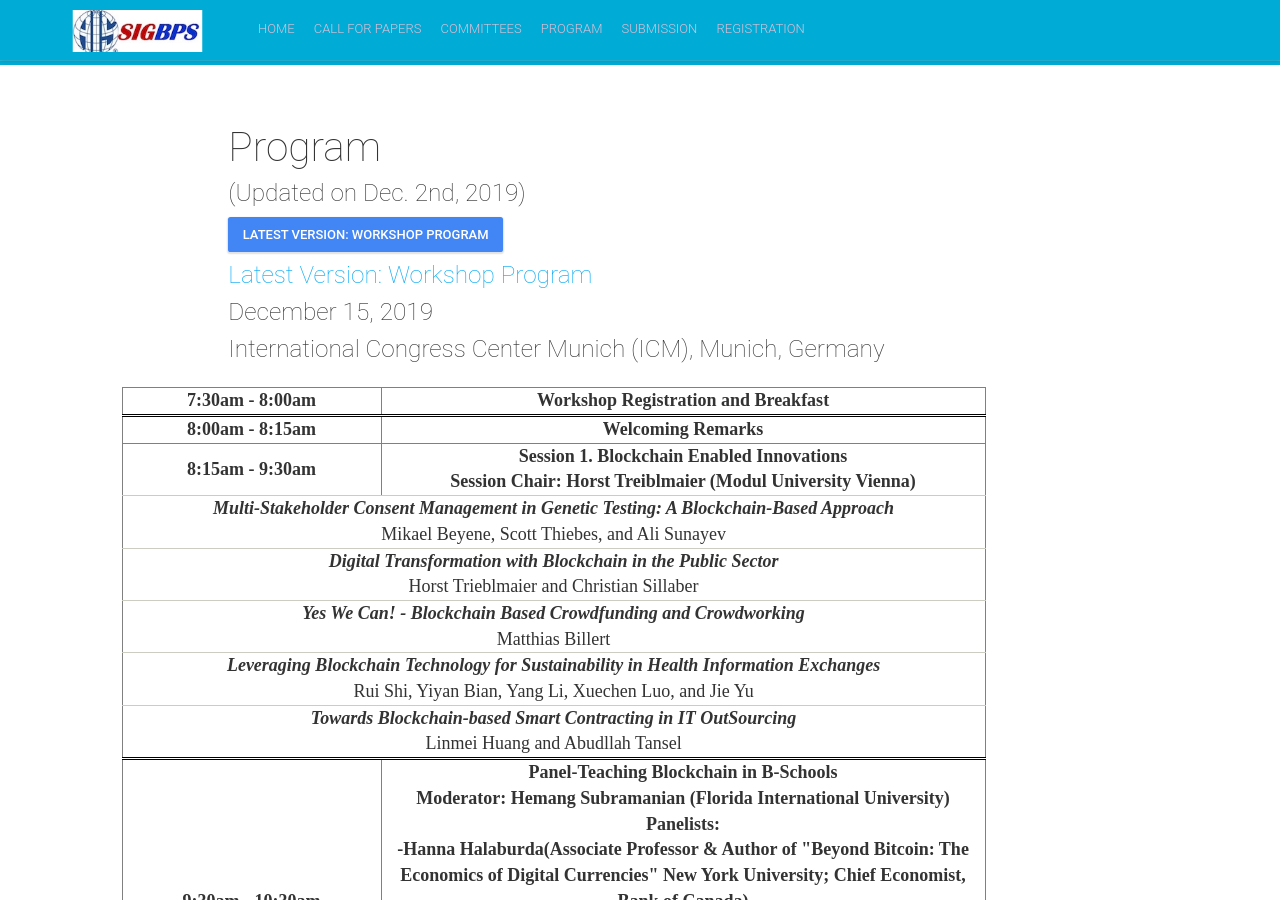
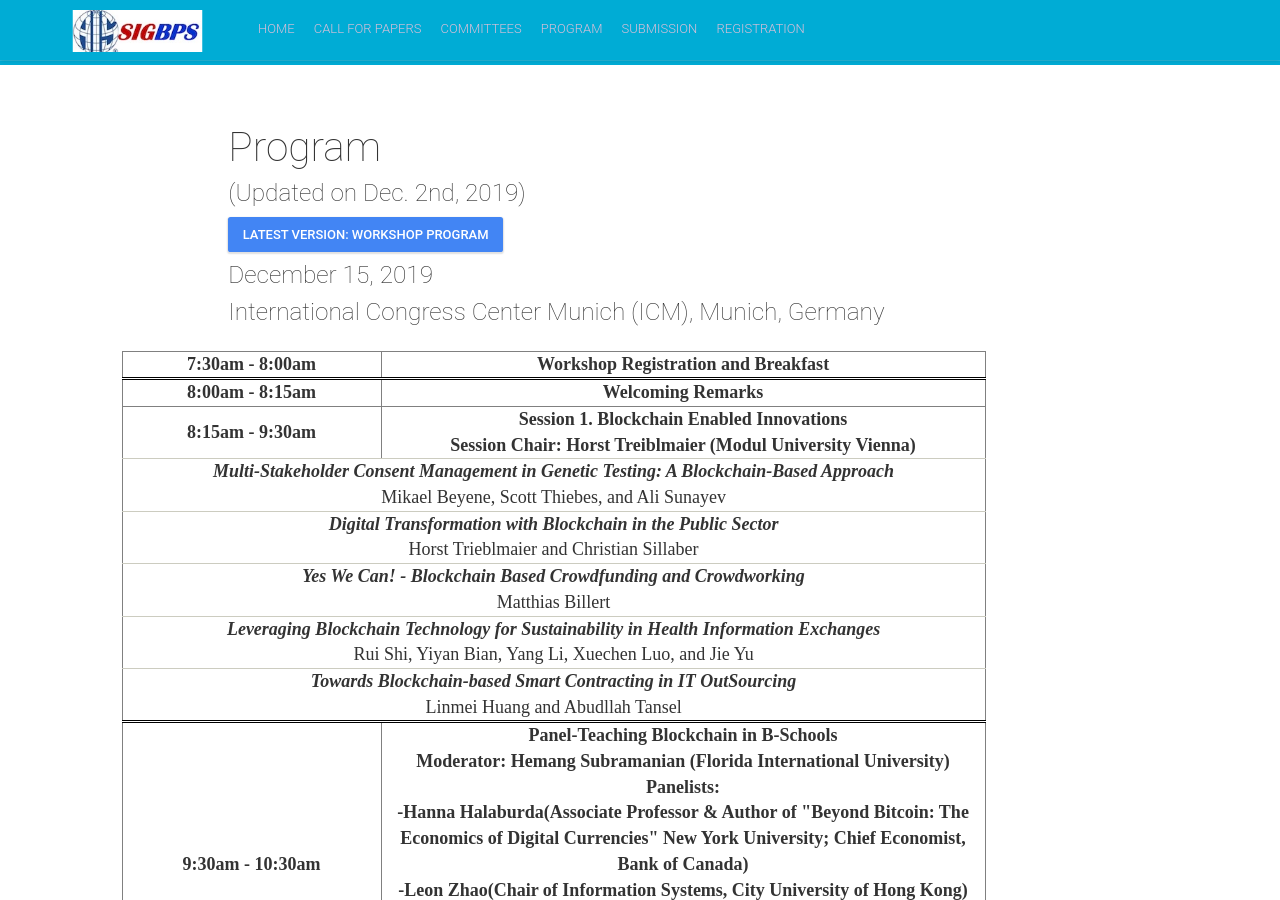
Before and after one commit to jayshanmis/jayshanmis.github.io, a Jekyll site: the page built from program.html, in a window 1280 px wide and 900 px high, scrolled down 342 px. Built offline with Jekyll 4.4.1, drawn with Linux system fonts in a browser that asks for light colours; nearby versions of some CDN libraries.

Commit message:
Update finalprogram.html

```diff
--- a/_includes/finalprogram.html
+++ b/_includes/finalprogram.html
@@ -5,7 +5,6 @@
 	<div class="col-md-10 col-sm-10 col-lg-offset-2 col-md-offset-2 col-sm-offset-1">
         <h4 class="text-left animated hiding appear-animation-trigger" data-animation="fadeInUp" data-delay="0">Program <h6>(Updated on Dec. 2nd, 2019)</h6></h4>
             <a href="{{ site.finalProgram | prepend: site.baseurl }}" class="btn btn-primary waves-effect waves-button waves-light waves-float">Latest version: {{ site.FinalProgramButton}}</a>
-		<span><h6> <a href "/assests/finalprogram.pdf">Latest Version: Workshop Program</a></h6>
 		<h6>December 15, 2019</h6>
             <h6>International Congress Center Munich (ICM), Munich, Germany</h6>
         </div>
```
